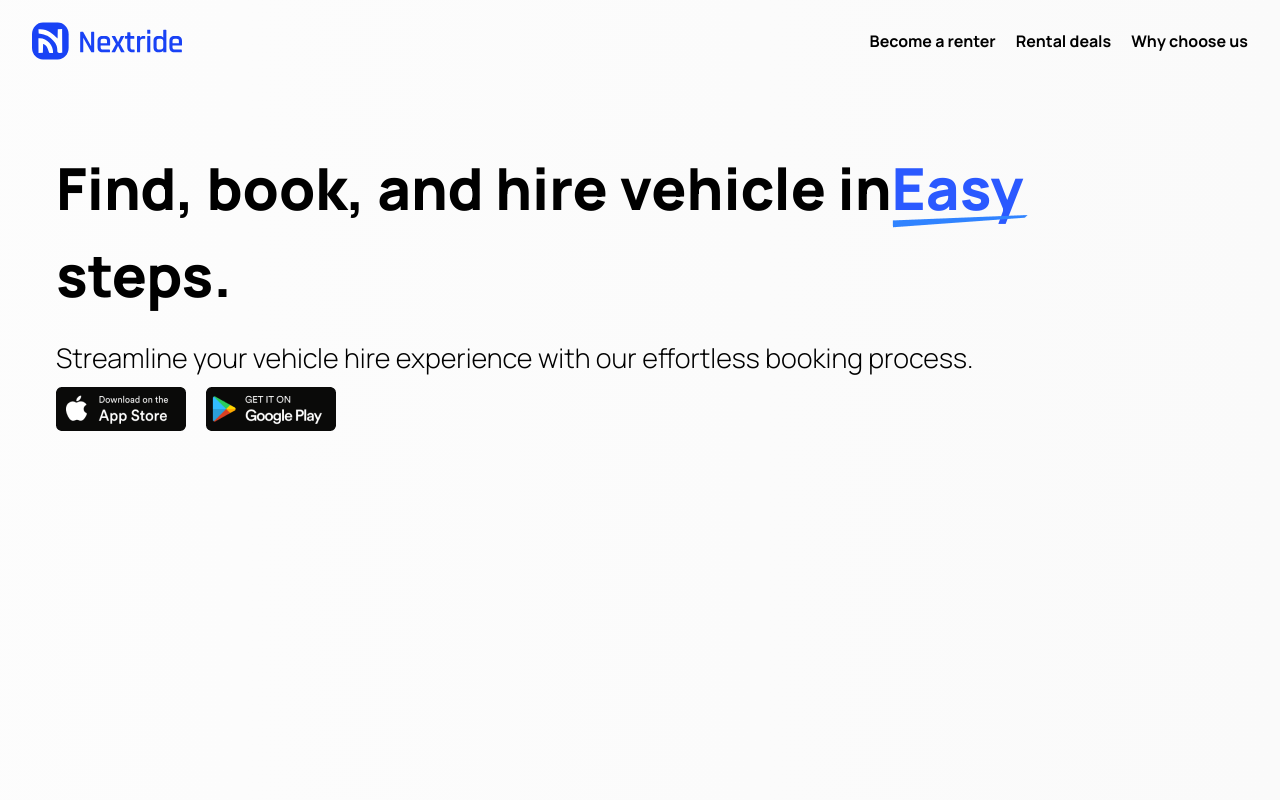
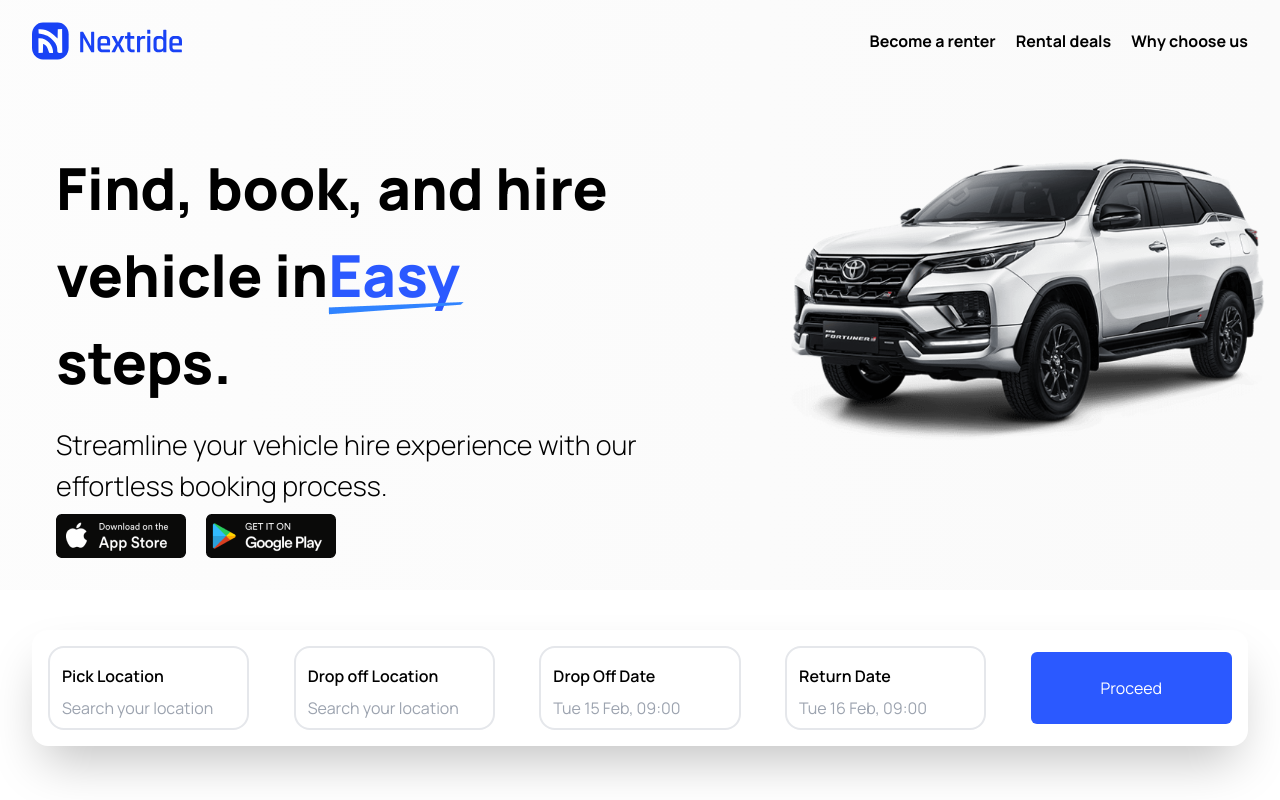
Before and after one commit to muhaj-dev/NextRide, a Next.js app: page / in a window 1280 px wide. Shown: the top 800 px of the page. Built offline with nearby package versions, Linux system fonts and the light colour scheme.

Commit message:
Info page ui

```diff
--- a/app/globals.css
+++ b/app/globals.css
@@ -51,11 +51,11 @@
 
 
 .hero__image-container {
-  @apply xl:flex-[1.5] flex justify-end items-end w-full xl:h-screen;
+  @apply xl:flex-[1.5] flex justify-end items-end w-full ;
 }
 
 .hero__image {
-  @apply relative xl:w-full w-[90%] xl:h-full h-[590px] z-0;
+  @apply relative  w-[90%]  h-[590px] z-0;
 }
 
 .hero__image-overlay {
--- a/components/Hero.tsx
+++ b/components/Hero.tsx
@@ -9,7 +9,7 @@ const Hero = () => {
 
   return (
     <div className="hero bg-ash">
-      <div className=" pt-36 padding-x">
+      <div className=" pt-36 padding-x max-w-[700px]">
         <h1 className="hero__title">
            Find, book, and hire vehicle in
            <span className="text-primary-blue inline-block flex-col justify-center items-center">
```
